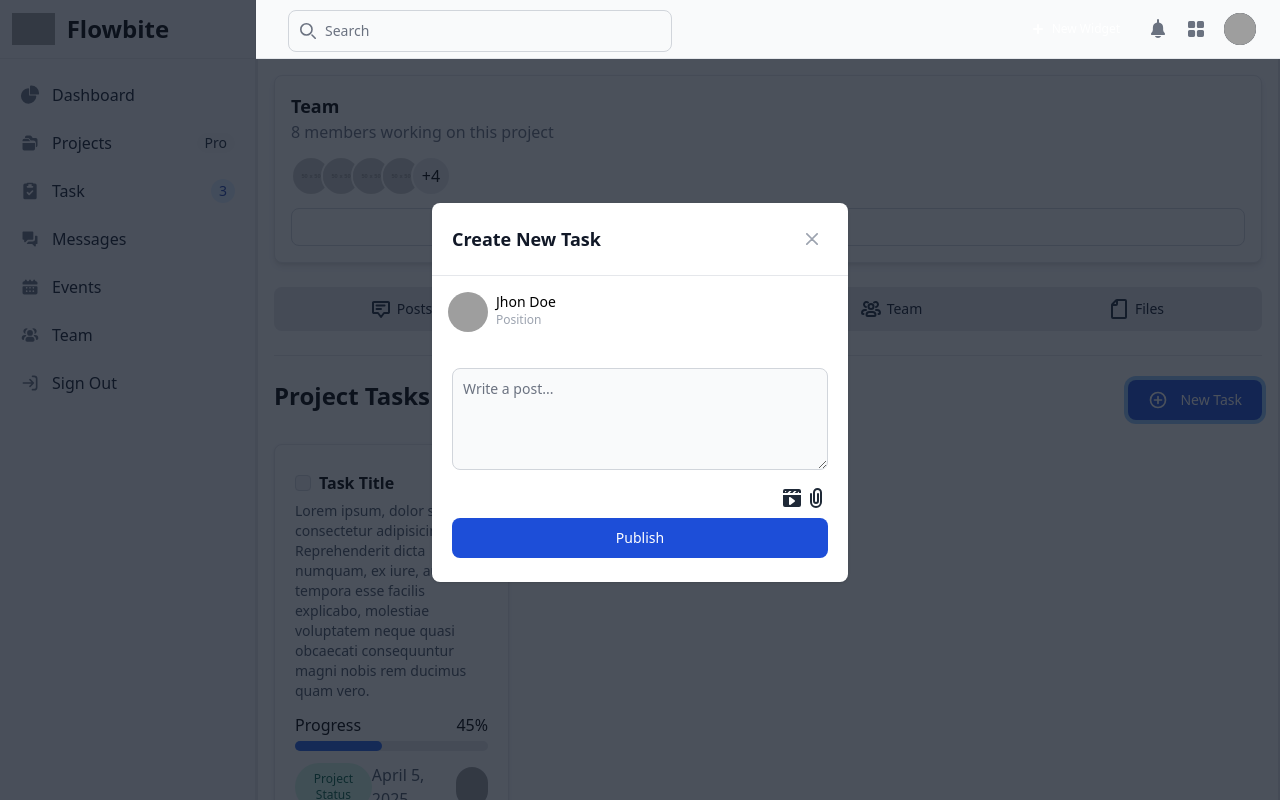
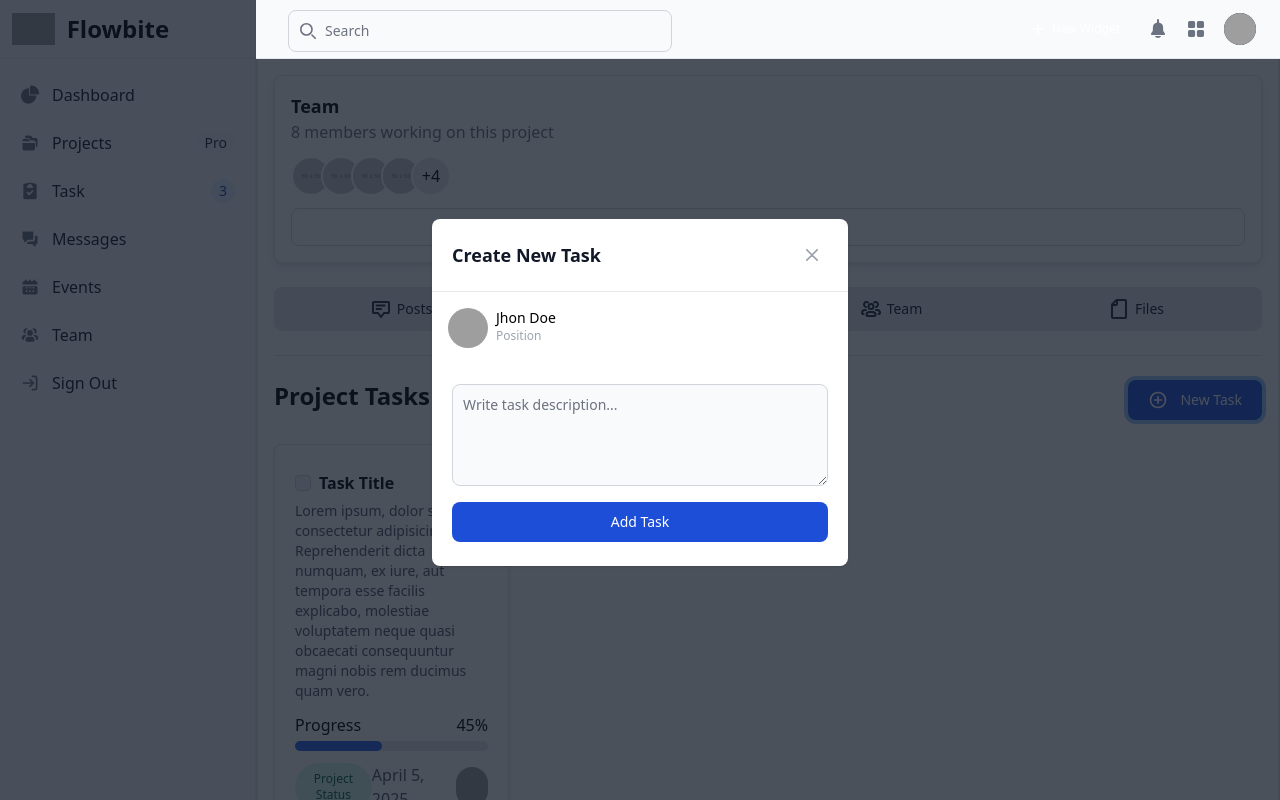
Before and after one commit to robypz/konnect-web, an Angular app: page /dashboard/projects/1/tasks in a window 1280 px wide. Both pictures are taken after a click on the button "New Task". Shown: the part 653-1453 px from the top of the page. Built offline with nearby package versions, Linux system fonts and the light colour scheme; grey boxes are pictures that could not be loaded.

Commit message:
feat: update task creation form with improved description placeholder and button label

```diff
--- a/src/app/tasks/task-create/task-create.component.html
+++ b/src/app/tasks/task-create/task-create.component.html
@@ -51,46 +51,15 @@
             <div class="col-span-2">
               <textarea id="description" rows="4"
                 class="block p-2.5 w-full text-sm text-gray-900 bg-gray-50 rounded-lg border border-gray-300 focus:ring-blue-500 focus:border-blue-500 dark:bg-gray-600 dark:border-gray-500 dark:placeholder-gray-400 dark:text-white dark:focus:ring-blue-500 dark:focus:border-blue-500"
-                placeholder="Write a post..."></textarea>
-            </div>
-          </div>
-          <div class="flex justify-end">
-            <div>
-              <div class="col-span-2 sm:col-span-1">
-                <label class="block mb-2 text-sm font-medium text-gray-900 dark:text-white" for="media">
-
-                    <svg class="w-6 h-6 text-gray-800 dark:text-white" aria-hidden="true" xmlns="http://www.w3.org/2000/svg" width="24" height="24" fill="currentColor" viewBox="0 0 24 24">
-                      <path fill-rule="evenodd" d="M19.003 3A2 2 0 0 1 21 5v2h-2V5.414L17.414 7h-2.828l2-2h-2.172l-2 2H9.586l2-2H9.414l-2 2H3V5a2 2 0 0 1 2-2h14.003ZM3 9v10a2 2 0 0 0 2 2h14a2 2 0 0 0 2-2V9H3Zm2-2.414L6.586 5H5v1.586Zm4.553 4.52a1 1 0 0 1 1.047.094l4 3a1 1 0 0 1 0 1.6l-4 3A1 1 0 0 1 9 18v-6a1 1 0 0 1 .553-.894Z" clip-rule="evenodd"/>
-                    </svg>
-
-                </label>
-                <input
-                  class="hidden w-full mb-5 text-xs text-gray-900 border border-gray-300 rounded-lg cursor-pointer bg-gray-50 dark:text-gray-400 focus:outline-none dark:bg-gray-700 dark:border-gray-600 dark:placeholder-gray-400"
-                  id="media" type="file" multiple >
-              </div>
-            </div>
-            <div>
-              <div class="col-span-2 sm:col-span-1">
-                <label class="block mb-2 text-sm font-medium text-gray-900 dark:text-white" for="attachments">
-
-                    <svg class="w-6 h-6 text-gray-800 dark:text-white" aria-hidden="true" xmlns="http://www.w3.org/2000/svg" width="24" height="24" fill="none" viewBox="0 0 24 24">
-                      <path stroke="currentColor" stroke-linecap="round" stroke-linejoin="round" stroke-width="2" d="M7 8v8a5 5 0 1 0 10 0V6.5a3.5 3.5 0 1 0-7 0V15a2 2 0 0 0 4 0V8"/>
-                    </svg>
-
-                </label>
-                <input
-                  class="hidden w-full mb-5 text-xs text-gray-900 border border-gray-300 rounded-lg cursor-pointer bg-gray-50 dark:text-gray-400 focus:outline-none dark:bg-gray-700 dark:border-gray-600 dark:placeholder-gray-400"
-                  id="attachments" type="file" multiple >
-              </div>
+                placeholder="Write task description..."></textarea>
             </div>
           </div>
           <div>
             <button type="submit"
               class="text-white mb-1 w-1/1 inline-flex items-center justify-center bg-blue-700 hover:bg-blue-800 focus:ring-4 focus:outline-none focus:ring-blue-300 font-medium rounded-lg text-sm px-5 py-2.5 text-center dark:bg-blue-600 dark:hover:bg-blue-700 dark:focus:ring-blue-800">
-              Publish
+              Add Task
             </button>
           </div>
-
         </form>
       </div>
     </div>
```
